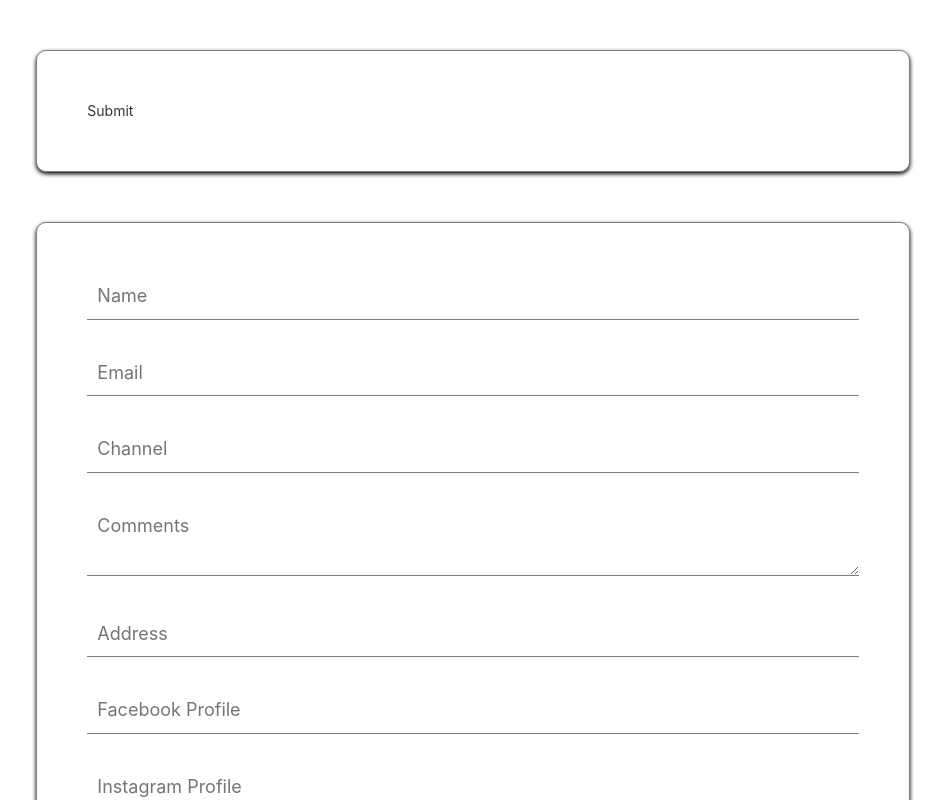
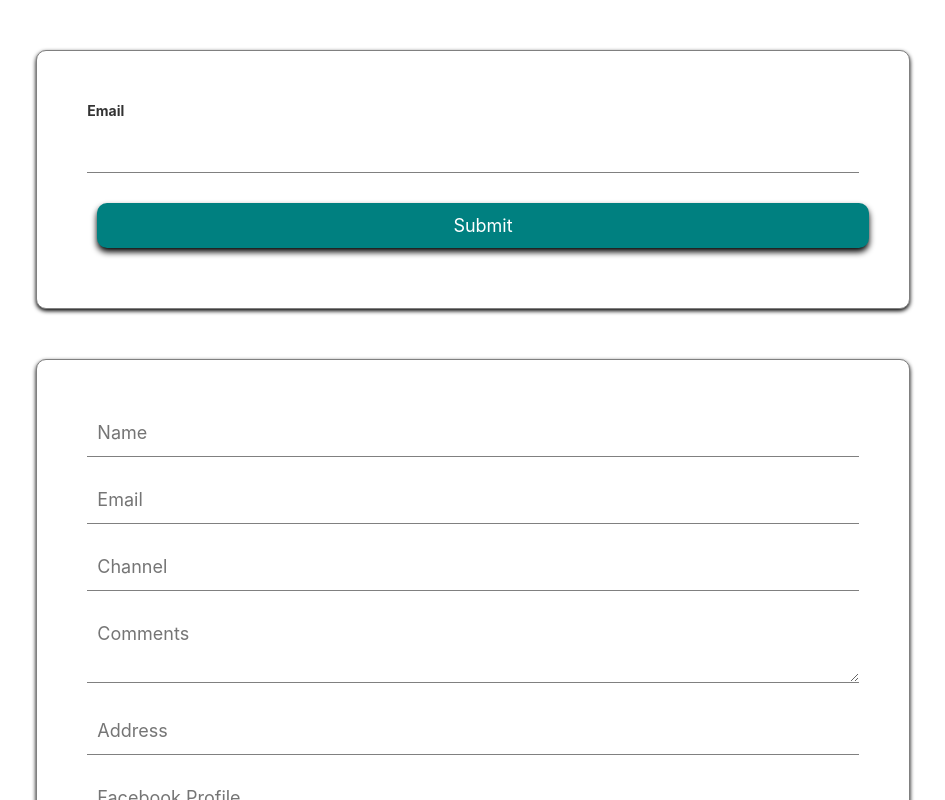
Before and after one commit to ashaytiwari/React-Redux-And-Formik, a React (Create React App) app: page / in a window 1280 px wide. Shown: the top 800 px of the page, without its empty margins (167-1112 px from the left). Built offline with nearby package versions, Linux system fonts and the light colour scheme.

Commit message:
Independent Input element created

```diff
--- a/src/App.css
+++ b/src/App.css
@@ -14,7 +14,6 @@
     border-bottom: 1px solid gray;
     background-color: white;
     outline: none;
-    margin-bottom: 10px;
     width: 100%;
     padding: 10px;
     font-size: 18px;
--- /dev/null
+++ b/src/Form components/FormikComponent.js
@@ -0,0 +1,18 @@
+import React from 'react'
+import Input from './input'
+
+function FormikComponent(props) {
+    const { control, ...rest } = props
+    switch(control) {
+        case 'input':
+        return <Input {...rest}/>
+        case 'textarea':
+        case 'select':
+        case 'radio':
+        case 'checkbox':
+        case 'date':
+        default:  return null
+    }
+}
+
+export default FormikComponent
--- a/src/Form components/FormikContainer.js
+++ b/src/Form components/FormikContainer.js
@@ -1,13 +1,22 @@
 import React from 'react'
 import { Formik, Form } from 'formik'
 import * as Yup from 'yup'
+import FormikComponent from './FormikComponent'
 
 function FormikContainer() {
-    const initialValues = {}
-    const validationSchema = Yup.object({})
+
+    const initialValues = {
+        email: ''
+    }
+
+    const validationSchema = Yup.object({
+        email: Yup.string().required('Required').email('Invalid Email Format')
+    })
+
     const onSubmit = values => {
         console.log('Form values', values)
     }
+
     return (
         <div className='Youtube-form'>
             <div className="row">
@@ -20,7 +29,12 @@ function FormikContainer() {
                         {
                             formik => (
                                 <Form>
-                                    <submit type="submit">Submit</submit>
+                                    <FormikComponent
+                                    control='input'
+                                    type='email'
+                                    label='Email'
+                                    name='email' />
+                                    <button type="submit">Submit</button>
                                 </Form>
                             )}
                     </Formik>
--- /dev/null
+++ b/src/Form components/input.js
@@ -0,0 +1,16 @@
+import React from 'react'
+import { Field, ErrorMessage } from 'formik'
+import TextError from '../components/TextError'
+
+function input(props) {
+    const { label, name, ...rest } = props
+    return (
+        <div className="formGroup">
+            <label htmlFor={name}>{label}</label>
+            <Field id={name} name={name} {...rest} />
+            <ErrorMessage name={name} component={TextError}/>
+        </div>
+    )
+}
+
+export default input
```
